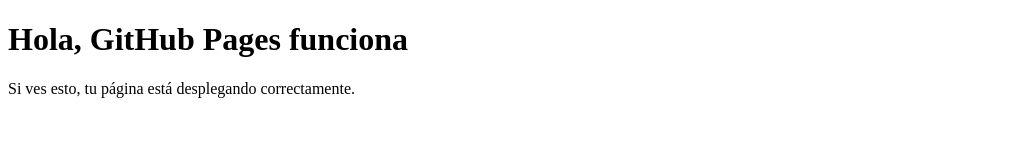
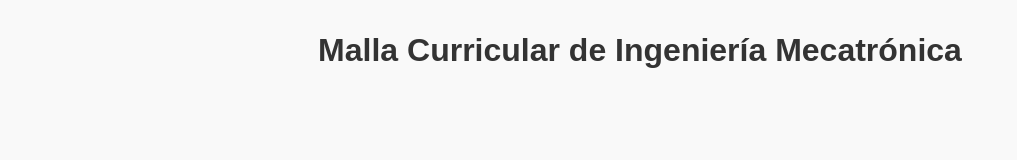
Before and after one commit to Dakotaflores/malla-meca, a plain HTML site: page index.html in a window 1280 px wide. Shown: the whole page, without its empty margins (0-1017 px from the left). Drawn offline with Linux system fonts and the light colour scheme; files that its build step writes are made by us from their sources.

Commit message:
Update index.html

```diff
--- a/index.html
+++ b/index.html
@@ -2,15 +2,15 @@
 <!DOCTYPE html>
 <html lang="es">
 <head>
-    <meta charset="UTF-8" />
-    <meta name="viewport" content="width=device-width, initial-scale=1" />
-    <title>Prueba GitHub Pages</title>
+  <meta charset="UTF-8" />
+  <meta name="viewport" content="width=device-width, initial-scale=1.0"/>
+  <title>Malla Mecatrónica Interactiva</title>
+  <link rel="stylesheet" href="css/style.css" />
 </head>
 <body>
-    <h1>Hola, GitHub Pages funciona</h1>
-    <p>Si ves esto, tu página está desplegando correctamente.</p>
-    <!-- <link rel="stylesheet" href="css/style.css" /> -->
-<!-- <script src="js/main.js"></script> -->
-
+  <h1>Malla Curricular de Ingeniería Mecatrónica</h1>
+  <div id="malla"></div>
+  <script src="js/data.js"></script>
+  <script src="js/script.js"></script>
 </body>
 </html>
```
